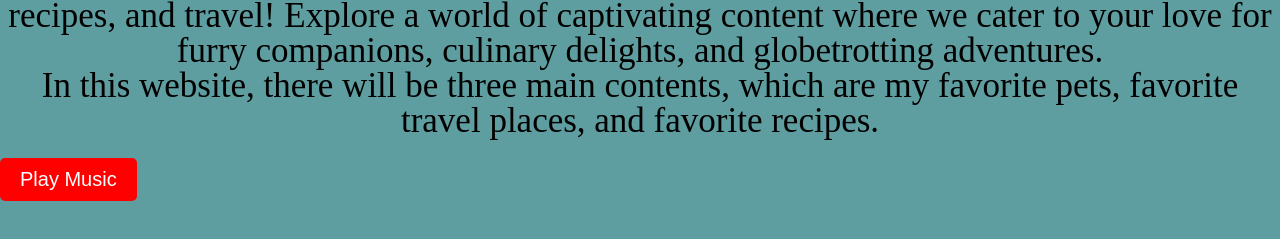
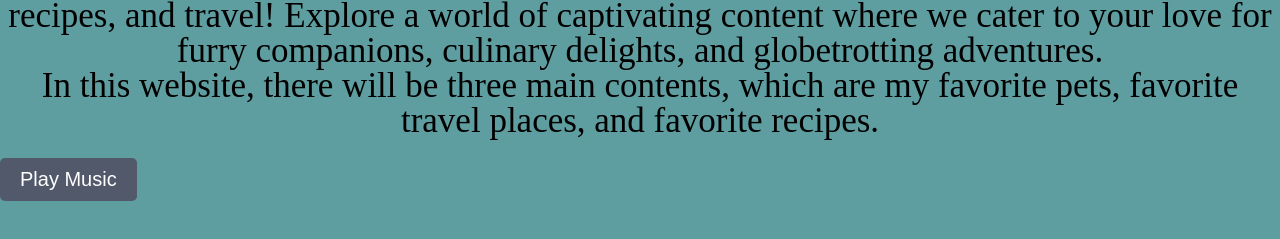
Before and after one commit to YongyiYang-Jessie/ccp_desktop_w24, a plain HTML site: page index.html in a window 1280 px wide. Shown: the part 121-360 px from the top of the page. Drawn offline with Linux system fonts and the light colour scheme.

Commit message:
Update style.css

```diff
--- a/css/style.css
+++ b/css/style.css
@@ -55,7 +55,7 @@ body{
     .music-button {
         font-size: 20px;
         padding: 10px 20px;
-        background-color: #ff0000;
+        background-color: #51596b;
         color: #ffffff;
         border: none;
         border-radius: 5px;
@@ -133,5 +133,4 @@ body{
         grid-gap: 30px;
     }
 
-
  }
```
